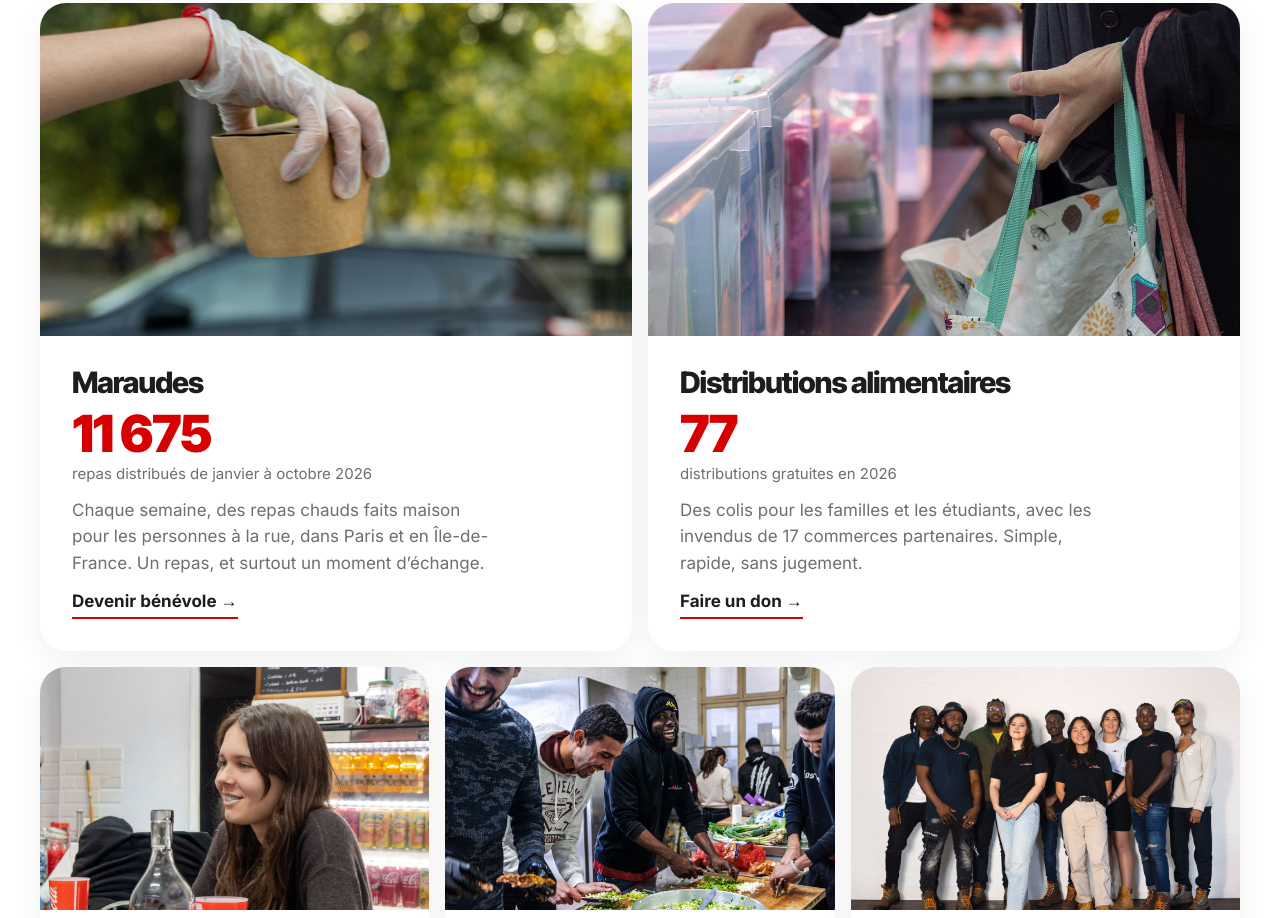
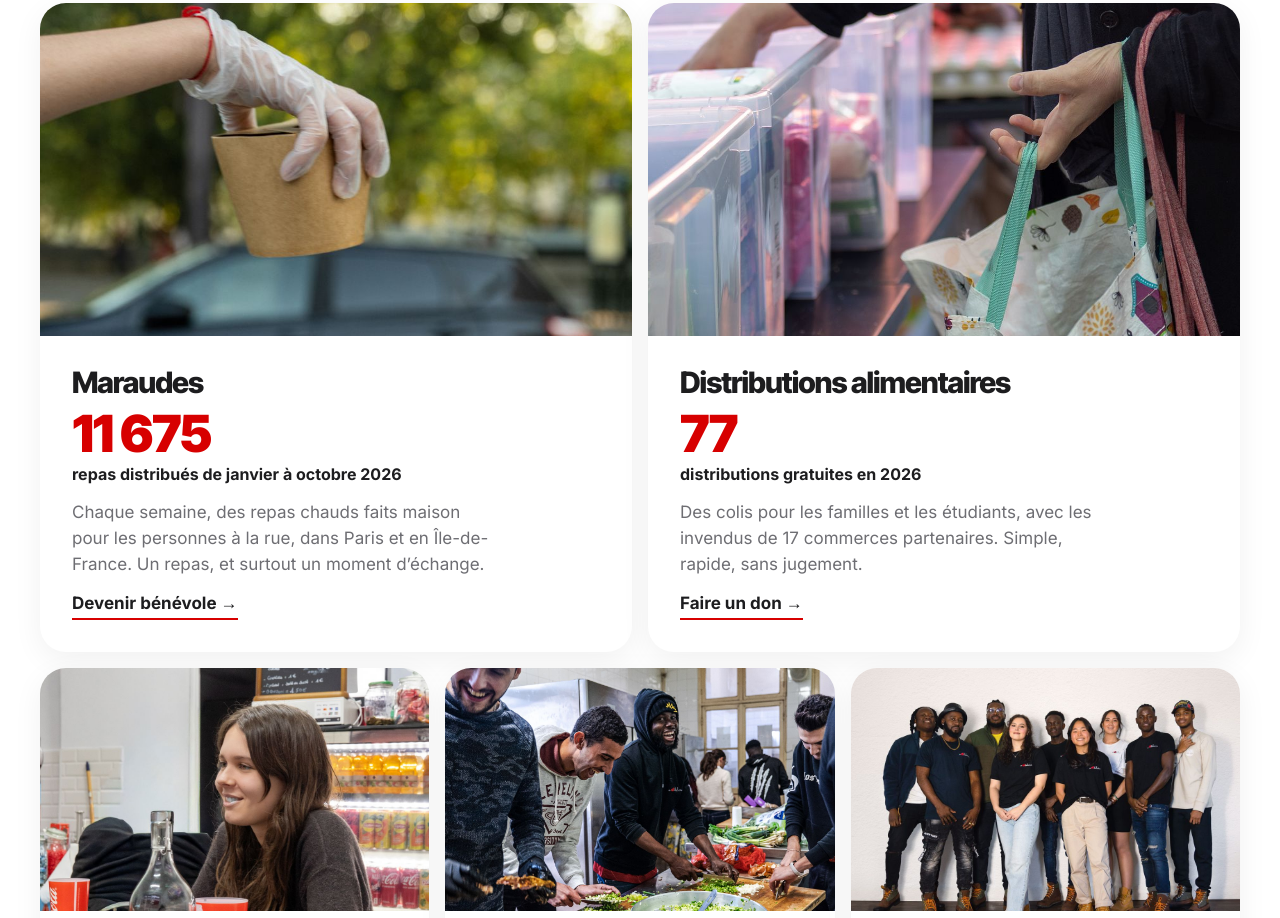
Before and after one commit to O-COEUR-DE-LA-RUE/ocoeurdelarue-site, a plain HTML site: page index.html in a window 1280 px wide. Shown: the part 8761-9679 px from the top of the page. Drawn offline with Linux system fonts and the light colour scheme.

Commit message:
Suivi des clics, cartes en gras et textile au café

```diff
--- a/index.html
+++ b/index.html
@@ -157,7 +157,7 @@ body::before{content:"";position:fixed;inset:0 0 auto;height:env(safe-area-inset
 .pcard-body{padding:clamp(22px,2.6vw,32px);display:flex;flex-direction:column;gap:12px;flex:1}
 .pcard h3{font-family:var(--display);font-weight:800;font-size:clamp(1.43rem,2.3vw,1.9rem);line-height:1;letter-spacing:-.035em}
 .pcard-num b{display:block;font-family:var(--display);font-weight:900;font-size:clamp(2.2rem,4vw,3.3rem);line-height:.9;color:var(--red);letter-spacing:-.035em}
-.pcard-num span{display:block;margin-top:6px;font-size:.9375rem;color:var(--muted)}
+.pcard-num span{display:block;margin-top:6px;font-size:1rem;font-weight:700;color:var(--ink)}
 .pcard p{max-width:40ch}
 .pcard-body > p:not(.pcard-num){color:var(--muted);flex:1}
 .pcard-cta{align-self:flex-start;font-weight:700;color:var(--ink);text-decoration:none;border-bottom:2px solid var(--red);padding-bottom:2px}
```
